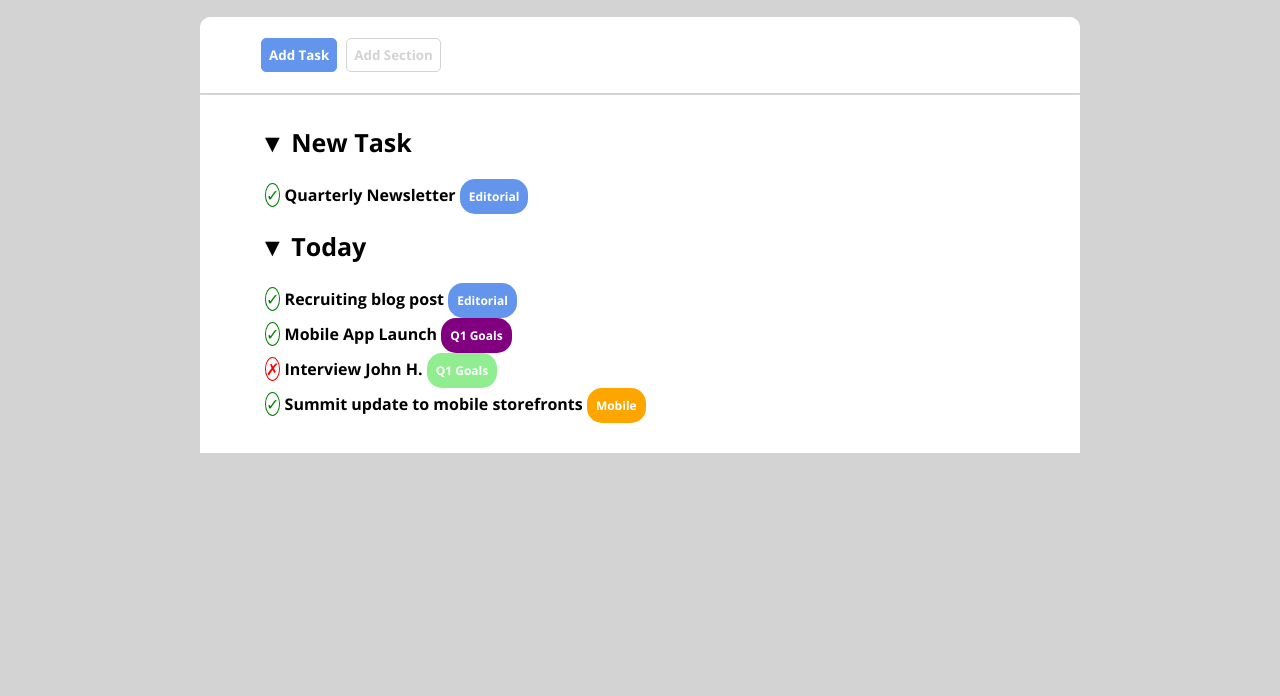
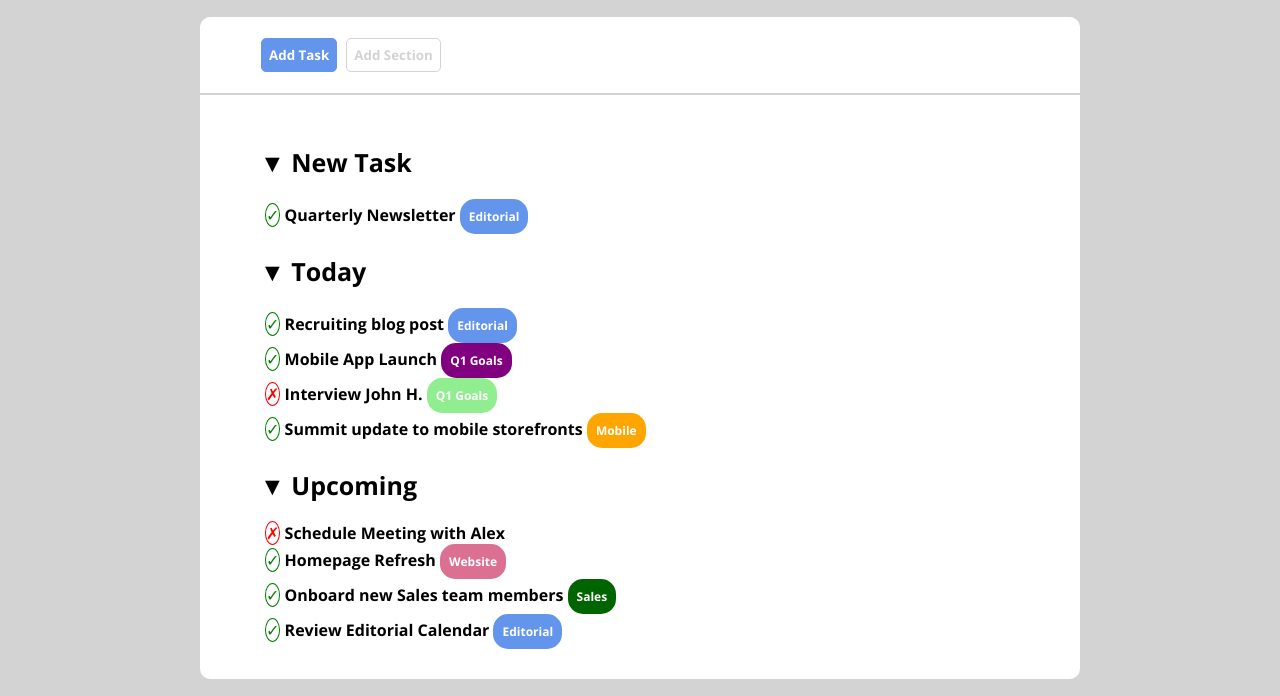
Before and after one commit to Giovanni-Palmitessa/html-css-toboolist, a plain HTML site: page index.html in a window 1280 px wide. Shown: the part 104-800 px from the top of the page. Drawn offline with nearby package versions, Linux system fonts and the light colour scheme.

Commit message:
finish exc.

```diff
--- a/assets/style.css
+++ b/assets/style.css
@@ -57,12 +57,15 @@ nav{
     margin-right: 200px;
     margin-left: 200px;
     padding: 30px;
+    border-bottom-left-radius: 10px;
+    border-bottom-right-radius: 10px;
 }
 
 .main{
     margin-left: 30px;
     font-size: 25px;
     margin-bottom: 20px;
+    margin-top: 20px;
 }
 
 .checkbox{
@@ -86,10 +89,6 @@ nav{
     background-color: cornflowerblue;
 }
 
-.today{
-    margin-top: 15px;
-}
-
 .purple{
     background-color: purple;
 }
@@ -108,3 +107,11 @@ nav{
 .orange{
     background-color: orange;
 }
+
+.pink{
+    background-color: palevioletred;
+}
+
+.dark-green{
+    background-color: darkgreen;
+}
--- a/index.html
+++ b/index.html
@@ -27,7 +27,6 @@
             <span>Quarterly Newsletter</span>
             <span class="note blue">Editorial</span>
 
-        <div class="today">
         <div class="main">&#9660; Today</div>
             <span class="checkbox">&#10003;</span>
             <span>Recruiting blog post</span>
@@ -50,13 +49,31 @@
                 <span>Summit update to mobile storefronts</span>
                 <span class="note orange">Mobile</span>
             </div>
+
+        <div class="main">&#9660; Upcoming</div>
+
+            <div>
+                <span class="crossbox">&#x2717;</span>
+                <span>Schedule Meeting with Alex</span>
             </div>
 
+            <div>
+                <span class="checkbox">&#10003;</span>
+                <span>Homepage Refresh</span>
+                <span class="note pink">Website</span>
+            </div>
 
+            <div>
+                <span class="checkbox">&#10003;</span>
+                <span>Onboard new Sales team members</span>
+                <span class="note dark-green">Sales</span>
+            </div>
 
-
-
-
+            <div>
+                <span class="checkbox">&#10003;</span>
+                <span>Review Editorial Calendar</span>
+                <span class="note blue">Editorial</span>
+            </div>
     </div>
 </body>
 </html>
```
Lines whose indentation alone changed are shown as unchanged.
